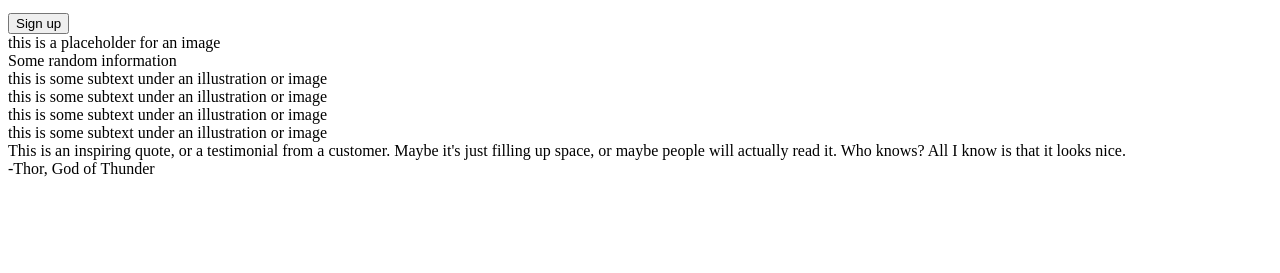
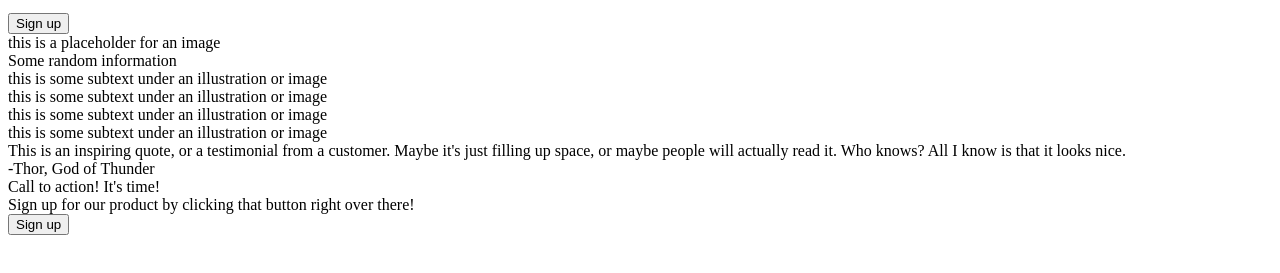
Before and after one commit to seanvanh/landing-page, a plain HTML site: page index.html in a window 1280 px wide. Shown: the part 197-470 px from the top of the page. Drawn offline with Linux system fonts and the light colour scheme.

Commit message:
Add container 4

```diff
--- a/index.html
+++ b/index.html
@@ -42,7 +42,13 @@
             <div>-Thor, God of Thunder</div>
         </container>
         <container>
-
+            <div class="call">
+                <div>
+                    <div>Call to action! It's time!</div>
+                    <div>Sign up for our product by clicking that button right over there!</div>
+                </div>
+                <button>Sign up</button>
+            </div>
         </container>
 
         <footer>
```
